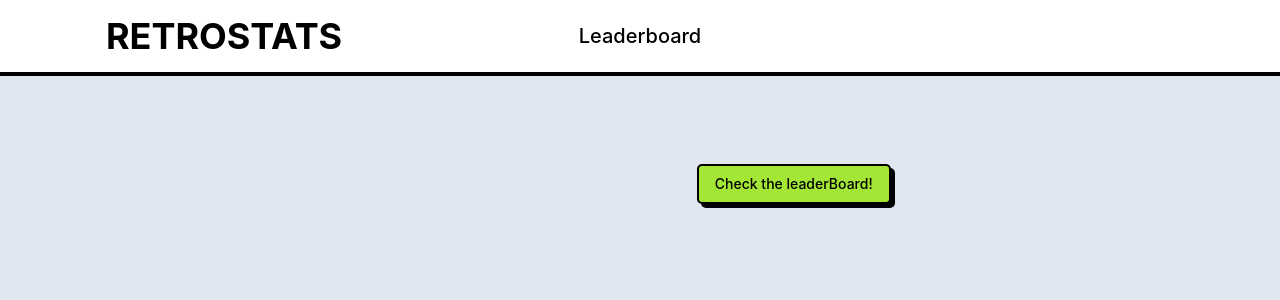
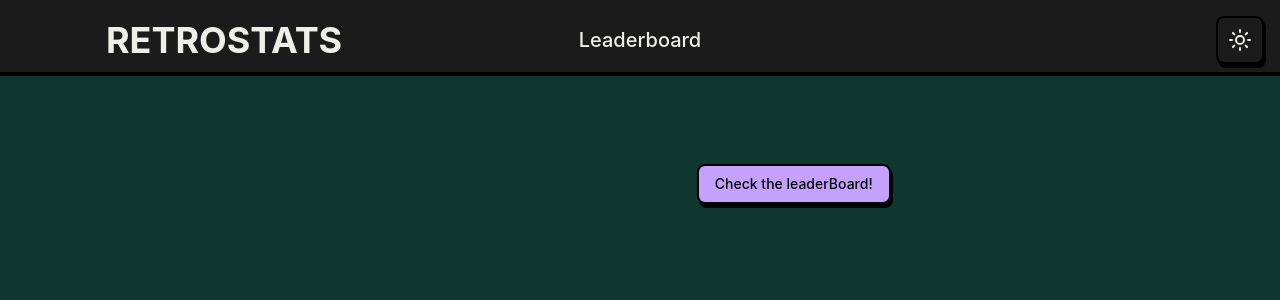
Before and after one commit to thewickest/retrostats, a React (Create React App) app in the folder app/: page / in a window 1280 px wide. Shown: the top 300 px of the page. Built offline with nearby package versions, Linux system fonts and the light colour scheme; no server answers.

Commit message:
APP: Dark mode enable

```diff
--- a/app/src/base/button/Button.tsx
+++ b/app/src/base/button/Button.tsx
@@ -10,7 +10,11 @@ export default function Button({ children, onClick }: Props) {
     <button
       aria-label="Click to perform an action"
       onClick={onClick}
-      className="flex text-text cursor-pointer items-center rounded-base border-2 border-border dark:border-darkBorder bg-main px-4 py-2 text-sm font-base shadow-light dark:shadow-dark transition-all hover:translate-x-boxShadowX hover:translate-y-boxShadowY hover:shadow-none dark:hover:shadow-none"
+      className="flex text-text cursor-pointer items-center rounded-base
+      border-2 border-border dark:border-darkBorder bg-main px-4 py-2 text-sm
+      font-base shadow-light dark:shadow-dark transition-all
+      hover:translate-x-boxShadowX
+      hover:translate-y-boxShadowY hover:shadow-none dark:hover:shadow-none"
     >
       {children}
     </button>
--- /dev/null
+++ b/app/src/base/button/DarkModeButton.tsx
@@ -0,0 +1,44 @@
+import { LuMoon, LuSun } from "react-icons/lu";
+import Button from "./Button";
+import { useEffect, useState } from "react";
+
+export default function DarkModeButton() {
+  const [isDark, setIsDark] = useState(true);
+
+  useEffect(()=>{
+    if(isDark) {
+      document.documentElement.classList.add('dark')
+    } else {
+      document.documentElement.classList.remove('dark')
+    }
+  },[isDark])
+
+  // return (
+  //   <>
+  //     <Button onClick={()=> setIsDark(!isDark)}>
+  //       {isDark &&
+  //         <div className="h-8 w-8">
+  //           {!!isDark && <FiMoon></FiMoon> }
+  //           {!isDark && <FiSun></FiSun>}
+  //         </div>
+  //       }
+  //     </Button>
+  //   </>
+  // )
+  return (
+    <button
+      onClick={()=> setIsDark(!isDark)}
+      className="flex text-text cursor-pointer items-center rounded-base
+      border-2 border-border dark:border-darkBorder bg-white dark:bg-secondaryBlack text-sm
+      font-base shadow-light dark:shadow-dark transition-all
+      hover:translate-x-boxShadowX
+      hover:translate-y-boxShadowY hover:shadow-none dark:hover:shadow-none
+      h-9 w-9 sm:h-12 sm:w-12"
+    >
+      <div className="flex items-center mx-auto">
+        {!isDark && <LuMoon className="h-4 w-4 sm:h-6 sm:w-6"></LuMoon> }
+        {!!isDark && <LuSun className="h-4 w-4 sm:h-6 sm:w-6 dark:text-darkText"></LuSun>}
+      </div>
+    </button>
+  )
+}
--- a/app/src/base/markdownbody/Markdown.css
+++ b/app/src/base/markdownbody/Markdown.css
@@ -44,3 +44,49 @@
   padding-left: 1rem;
   margin: 1rem 0;
 }
+
+/* Dark mode*/
+.dark .markdown h2 {
+  font-size: 1.5rem;
+  color: #bdc3c7;
+  margin: 1rem 0;
+}
+
+.dark .markdown h3 {
+  font-size: 1.25rem;
+  color: #849797;
+  margin: 0.75rem 0;
+}
+
+.dark .markdown h4 {
+  font-size: 1.125rem;
+  color: #4d6162;
+  margin: 0.5rem 0;
+}
+
+.dark .markdown h5 {
+  font-size: 1rem;
+  color: #374e4f;
+  margin: 0.25rem 0;
+}
+
+.dark .markdown h6 {
+  font-size: 0.875rem;
+  color: #2b4547;
+  margin: 0.25rem 0;
+}
+
+.dark .markdown code {
+  font-family: 'Courier New', Courier, monospace;
+  background-color: #1b1b1b;
+  padding: 0.2rem 0.4rem;
+  border-radius: 4px;
+}
+
+.dark .markdown blockquote {
+  font-style: italic;
+  color: #7f8c8d;
+  border-left: 4px solid #2c3e50;
+  padding-left: 1rem;
+  margin: 1rem 0;
+}
--- a/app/src/base/title/Title.tsx
+++ b/app/src/base/title/Title.tsx
@@ -1,6 +1,6 @@
 export default function Title ({title}: {title: string}) {
   return (
-    <h2 className="text-3xl font-bold text-center text-gray-800 mb-4">
+    <h2 className="text-3xl font-bold text-center text-text dark:text-darkText mb-4">
       {title}
     </h2>
   )
--- a/app/src/components/header/Header.tsx
+++ b/app/src/components/header/Header.tsx
@@ -1,13 +1,14 @@
 import { Link, Outlet } from "react-router-dom";
 import Dropdown from "./Dropdown";
+import DarkModeButton from "../../base/button/DarkModeButton";
 
 export default function Header () {
   return (
     <>
       <nav className="left-0 top-0 z-20 mx-auto flex fixed h-[76px] w-full
-        border-b-4 border-border dark:border-darkNavBorder bg-white
-        dark:bg-darkNavBg p-4 m500:h-16 ">
-        <div className="mx-auto flex w-[1300px] text-text max-w-full items-center
+        border-b-4 border-border dark:border-darkBorder bg-white
+        dark:bg-secondaryBlack p-4 m500:h-16">
+        <div className="mx-auto flex w-[1300px] text-text dark:text-darkText max-w-full items-center
           justify-center md:grid md:grid-cols-3">
           <div className="md:hidden fixed top-4 left-4">
             <Dropdown text={''} items={[{name: 'Leaderboard', link: '/leaderboard'}]}></Dropdown>
@@ -18,10 +19,12 @@ export default function Header () {
           <div className="flex items-center justify-center max-md:hidden">
             <Link className="text-xl font-base" to="/leaderboard">Leaderboard</Link>
           </div>
-          <div className="max-md:hidden"></div>
+          <div className="md:flex md:justify-end max-md:fixed max-md:top-4 max-md:right-4">
+            <DarkModeButton/>
+          </div>
         </div>
       </nav>
-      <div className="mt-[76px]">
+      <div className="mt-[76px] dark:bg-darkBg bg-bg">
         <Outlet/>
       </div>
     </>
--- a/app/src/components/leaderboard/LeaderboardInfoCard.tsx
+++ b/app/src/components/leaderboard/LeaderboardInfoCard.tsx
@@ -8,17 +8,16 @@ export default function LeaderboardInfoCard({info}: any) {
   return (
     <div className="flex flex-wrap text-center p-2
       bg-main border-2 border-black rounded-base
-      font-bold
       shadow-dark transition-all duration-300 hover:shadow-none hover:translate-x-[3px] hover:translate-y-[3px]">
       <div className="flex max-sm:border-b-2 max-sm:border-black max-sm:w-full max-sm:pb-1">
         <div className="flex-none">
           <Icon imageUrl={url}/>
         </div>
-        <div className="max-sm:flex-auto w-56 place-content-center sm:border-r-2 sm:border-black text-text">
+        <div className="max-sm:flex-auto w-56 place-content-center sm:border-r-2 sm:border-black text-text font-heading">
           <p>{name}</p>
         </div>
       </div>
-      <div className="flex flex-auto w-28 max-sm:w-full justify-around sm:justify-between max-sm:pt-1 sm:p-2">
+      <div className="flex flex-auto w-28 max-sm:w-full justify-around sm:justify-between max-sm:pt-1 sm:p-2 text-text">
         <div className="place-content-center">
           <p>algrlo</p>
         </div>
--- a/app/src/components/leaderboard/LeaderboardInfoList.tsx
+++ b/app/src/components/leaderboard/LeaderboardInfoList.tsx
@@ -10,7 +10,7 @@ export default function LeaderboardInfoList({ route }: { route: string}){
   return (
     <>
       { items?.length > 0 &&
-        <div className="space-y-3 border-2 border-black rounded-base bg-white p-5 font-bold">
+        <div className="space-y-3 border-2 border-black rounded-base bg-white dark:bg-secondaryBlack p-5">
         {
           items.map((info: any)=> {
             const slug = info.attributes.game.data.attributes.slug;
--- a/app/src/components/scoreboard/ScoreboardInfoList.tsx
+++ b/app/src/components/scoreboard/ScoreboardInfoList.tsx
@@ -7,7 +7,7 @@ export default function ScoreboardInfoList({ items, pagination }: { items: any,
   return (
     <>
       { items?.length > 0 &&
-        <div className="space-y-3 border-2 border-black rounded-base bg-white p-5 font-bold">
+        <div className="space-y-3 border-2 border-black rounded-base bg-white dark:bg-secondaryBlack p-5 font-base">
         {
           items.map((info: any, index: any)=> {
             const position = index+1+(page-1)*pageSize
--- a/app/src/index.css
+++ b/app/src/index.css
@@ -4,13 +4,16 @@
 
 body {
   margin: 0;
-  background-color: #e0e7f1;
+  background-color: #daf5f0;
   font-family: -apple-system, BlinkMacSystemFont, 'Segoe UI', 'Roboto', 'Oxygen',
     'Ubuntu', 'Cantarell', 'Fira Sans', 'Droid Sans', 'Helvetica Neue',
     sans-serif;
   -webkit-font-smoothing: antialiased;
   -moz-osx-font-smoothing: grayscale;
 }
+.dark {
+  background-color: #0f3730
+}
 
 code {
   font-family: source-code-pro, Menlo, Monaco, Consolas, 'Courier New',
--- a/app/src/pages/home/Home.tsx
+++ b/app/src/pages/home/Home.tsx
@@ -9,7 +9,8 @@ function Home({ route }: { route: string}) {
   const [ page ] = usePage(route);
 
   return ( page &&
-    <div className="flex flex-col items-center w-10/12 sm:w-8/12 md:w-10/12 lg:w-8/12 xl:w-5/12 p-4 mt-4 mx-auto">
+    <div className="flex flex-col items-center w-10/12 sm:w-8/12 md:w-10/12
+    lg:w-8/12 xl:w-5/12 p-4 mt-4 mx-auto text-text dark:text-darkText">
       <Title title={page.attributes?.title}/>
       <MarkdownBody body={page.attributes?.body}/>
       <div className="flex xl:justify-end max-xl:justify-center mt-6 w-full items-center">
--- a/app/tailwind.config.js
+++ b/app/tailwind.config.js
@@ -1,37 +1,38 @@
 /** @type {import('tailwindcss').Config} */
 module.exports = {
+  darkMode: 'selector',
   content: [
     "./src/**/*.{js,jsx,ts,tsx}",
   ],
   theme: {
     extend: {
       colors: {
-        main: '#A3E636',
-        mainAccent: '#88cc19', // not needed for shadcn components
+        main: '#c4a1ff',
+        mainAccent: '#9e66ff', // not needed for shadcn components
         overlay: 'rgba(0,0,0,0.8)', // background color overlay for alert dialogs, modals, etc.
 
         // light mode
-        bg: '#E0E7F1',
+        bg: '#daf5f0',
         text: '#000',
         border: '#000',
 
         // dark mode
-        darkBg: '#111903',
+        darkBg: '#0f3730',
         darkText: '#eeefe9',
         darkBorder: '#000',
         secondaryBlack: '#1b1b1b', // opposite of plain white, not used pitch black because borders and box-shadows are that color
       },
       borderRadius: {
-        base: '5px'
+        base: '8px'
       },
       boxShadow: {
-        light: '4px 4px 0px 0px #000',
-        dark: '4px 4px 0px 0px #000',
+        light: '2px 4px 0px 0px #000',
+        dark: '2px 4px 0px 0px #000',
       },
       translate: {
-        boxShadowX: '4px',
+        boxShadowX: '2px',
         boxShadowY: '4px',
-        reverseBoxShadowX: '-4px',
+        reverseBoxShadowX: '-2px',
         reverseBoxShadowY: '-4px',
       },
       fontWeight: {
```
Also changed, not shown: app/src/components/header/Dropdown.tsx (+17 -4 lines).
